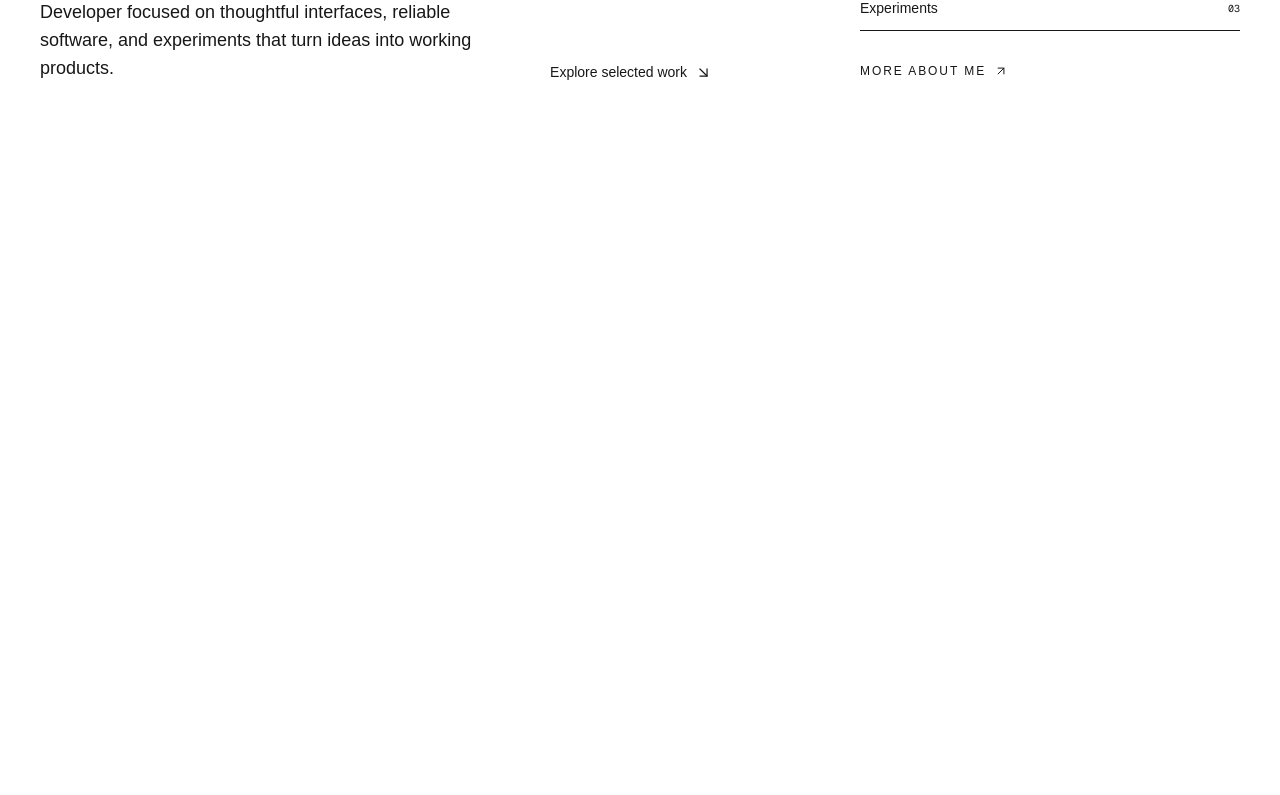
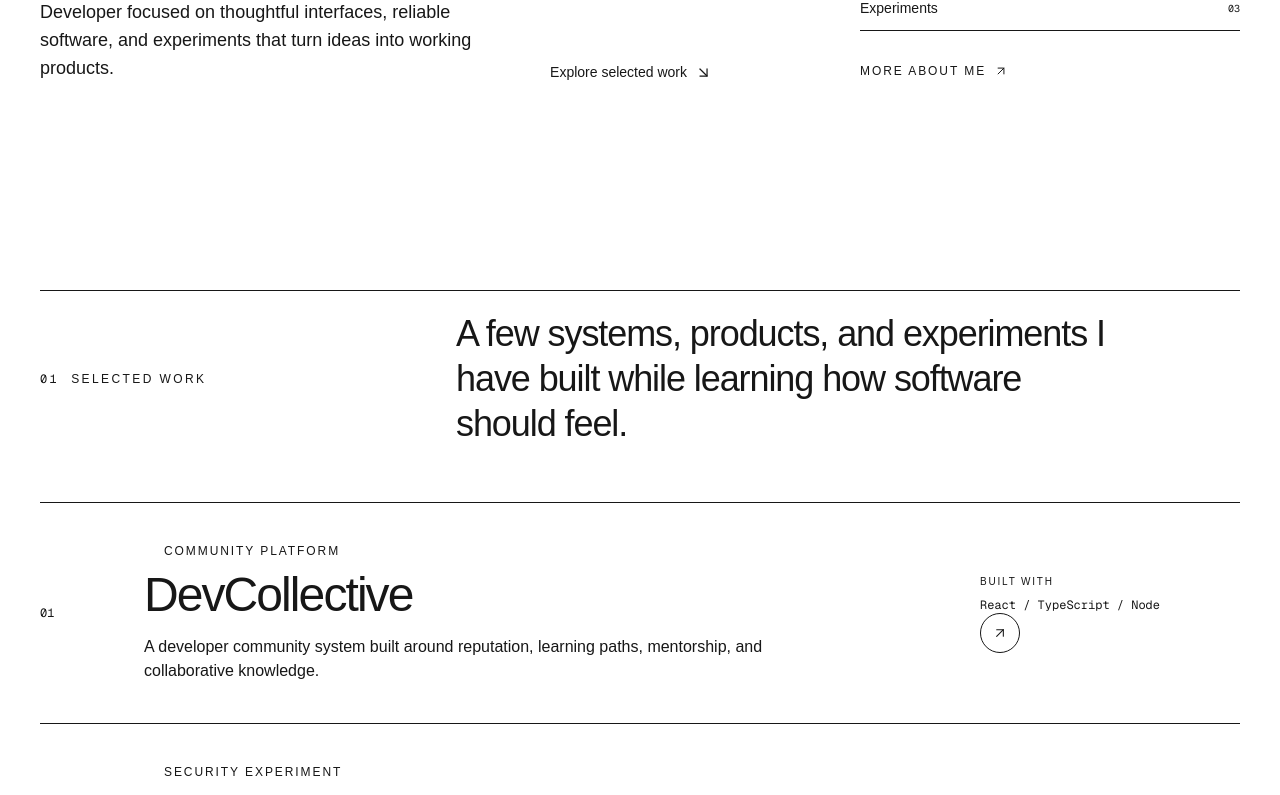
Before and after one commit to inputtext/pixelforge-portfolio, a Next.js app: page / in a window 1280 px wide. Shown: the part 670-1465 px from the top of the page. Before the commit the page ends 800 px from the top, so only its background shows below. Built offline with nearby package versions, Linux system fonts and the light colour scheme.

Commit message:
feat: add selected work to homepage

```diff
--- a/app/page.tsx
+++ b/app/page.tsx
@@ -1,11 +1,13 @@
 import Hero from "@/components/Hero";
 import Navbar from "@/components/Navbar";
+import SelectedWork from "@/components/SelectedWork";
 
 export default function Home() {
   return (
     <main>
       <Navbar />
       <Hero />
+      <SelectedWork />
     </main>
   );
 }
```
